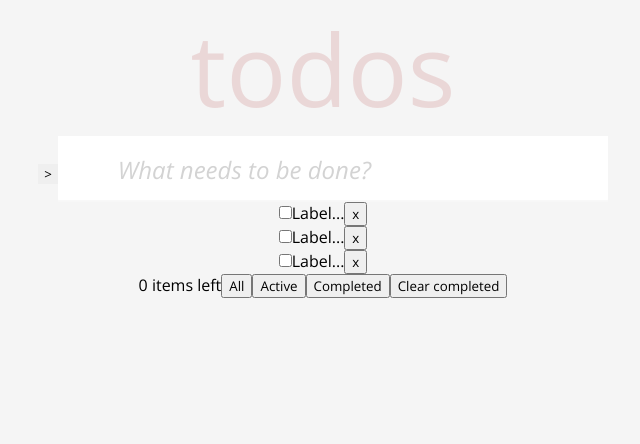
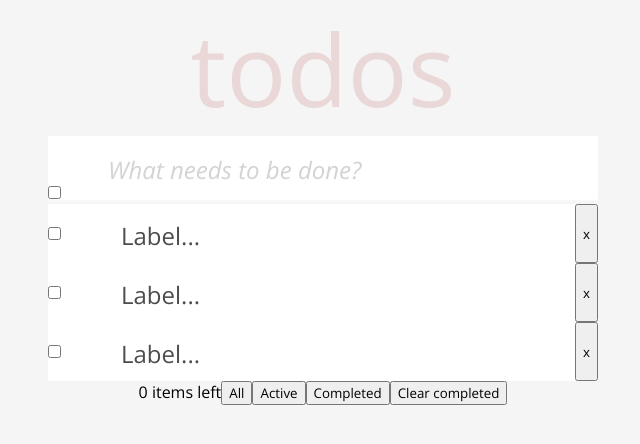
Before and after one commit to MariuszWalusiak/react-todos-app, a React (Create React App) app in the folder todo/: page / in a window 1280 px wide. Shown: the top 444 px of the page, without its empty margins (317-957 px from the left). Built offline with nearby package versions, Linux system fonts and the light colour scheme.

Commit message:
styles in progress

```diff
--- a/todo/src/App.js
+++ b/todo/src/App.js
@@ -19,9 +19,15 @@ function App() {
   return (
     <StyledDiv>
       <Form></Form>
-      <Tasks></Tasks>
-      <Tasks></Tasks>
-      <Tasks></Tasks>
+      <div style={{marginTop: -20, zIndex: 1}}>
+        <input type="checkbox"></input>
+        <label></label>
+        <ul style={{paddingInlineStart: 0}}>
+          <Tasks></Tasks>
+          <Tasks></Tasks>
+          <Tasks></Tasks>
+        </ul>
+      </div>
       <Filter></Filter>
     </StyledDiv>
   );
--- a/todo/src/compontents/Form.js
+++ b/todo/src/compontents/Form.js
@@ -1,46 +1,18 @@
 import React from "react";
-import styled from 'styled-components';
+import styles from './styles/Form.module.css'
 
 
-
-
-const StyledH1 = styled.h1`
-    font-size: 100px;
-    font-weight: 400;
-    color: rgba(175, 47, 47, 0.15);
-    text-align: center;
-`
-
-const StyledButton = styled.button`
-    border: 0px;
-`
-
-const StyledInput = styled.input`
-    border: 0px;
-    padding: 16px 16px 16px 60px;
-    box-shadow:inset 0 -2px 1px rgb(0 0 0 / 3%);
-    width: 550px;
-    height: 66px;
-    font-size: 24px;
-    line-height: 1.4em;
-    color: #4d4d4d;
-    &::placeholder {
-        font-style: italic;
-        color: lightgray;
-    }
-    &:focus {
-        outline: 0;
-    }
-`
 
 export const Form = () => {
     return (
         <>
             <form>
                 <label htmlFor="add-task">
-                    <StyledH1>todos</StyledH1>
-                    <StyledButton>></StyledButton>
-                    <StyledInput type="text" name="add-task" placeholder="What needs to be done?"></StyledInput>
+                    <h1 className={styles.header}>todos</h1>
+                    <input className={styles.addTask} type="text" name="add-task" placeholder="What needs to be done?">
+
+
+                    </input>
                 </label>
             </form>
         </>
--- a/todo/src/compontents/Tasks.js
+++ b/todo/src/compontents/Tasks.js
@@ -1,13 +1,13 @@
 import React from 'react';
+import styles from "./styles/Tasks.module.css"
+
 
 export const Tasks = () => {
     return (
-        <div>
-            <div>
+        <li className={styles.li}>
                 <input type="checkbox" name="task"></input>
-                <label htmlFor='task'>Label...</label>
-                <button>x</button>
-            </div>
-        </div>
+                <label htmlFor='task' className={styles.label}>Label...</label>
+                <button className={styles.button}>x</button>
+        </li>
     )
 }
--- /dev/null
+++ b/todo/src/compontents/styles/Form.module.css
@@ -0,0 +1,27 @@
+.header {
+    font-size: 100px;
+    font-weight: 400;
+    color: rgba(175, 47, 47, 0.15);
+    text-align: center;
+}
+
+.addTask {
+    position: relative;
+    border: 0px;
+    padding: 16px 16px 16px 60px;
+    box-shadow:inset 0 -2px 1px rgb(0 0 0 / 3%);
+    width: 550px;
+    height: 66px;
+    font-size: 24px;
+    line-height: 1.4em;
+    color: #4d4d4d;
+}
+
+.addTask::placeholder {
+    font-style: italic;
+    color: lightgray;
+}
+
+.addTask:focus {
+    outline: 0;
+}
--- /dev/null
+++ b/todo/src/compontents/styles/Tasks.module.css
@@ -0,0 +1,19 @@
+.li{
+    width: 550px;
+    height:  59px;
+    background-color: white;
+    list-style-type:none;
+    display:flex;
+    justify-content: flex-start;
+  }
+
+.button {
+justify-self:flex-end;
+}
+
+.label {
+    flex:1;
+    font-size:24px ;
+    padding: 15px 15px  15px 60px;
+    color: #4d4d4d;;
+}
```
